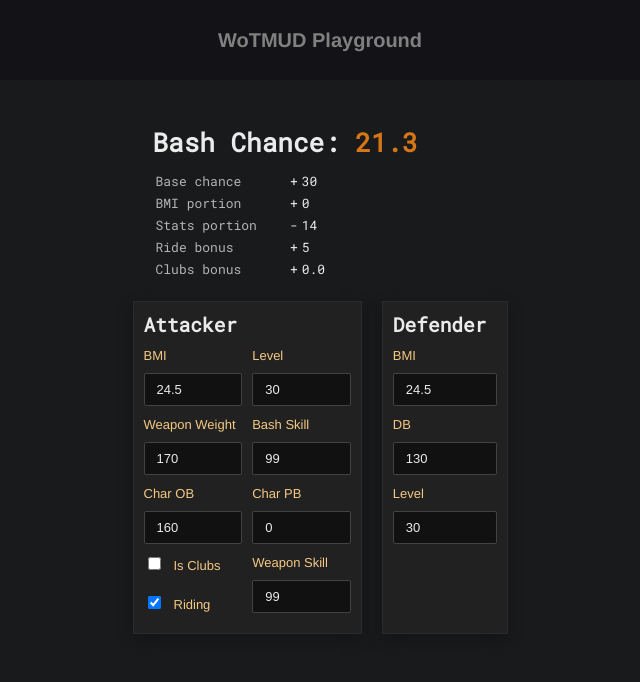
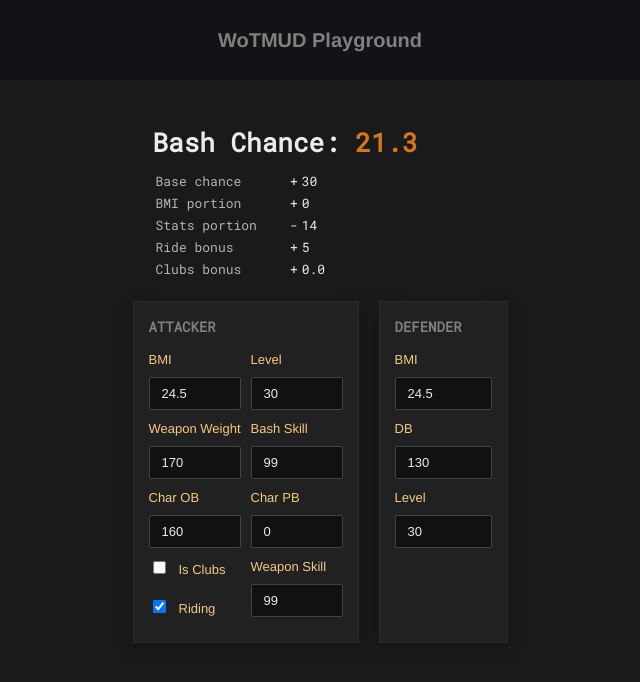
Before and after one commit to teebes/wotc, a Vue app: page / in a window 1280 px wide. Shown: the top 682 px of the page, without its empty margins (320-960 px from the left). Built offline with nearby package versions, Linux system fonts and the light colour scheme.

Commit message:
Styling tweaks

```diff
--- a/src/views/Playground.vue
+++ b/src/views/Playground.vue
@@ -48,7 +48,7 @@
     <div class="participants">
       <div class="attacker-info panel">
         <form @submit.prevent="submit" autocomplete="off">
-          <h2>Attacker</h2>
+          <h2>ATTACKER</h2>
 
           <div class="pair">
             <div class="form-group">
@@ -108,7 +108,7 @@
       </div>
 
       <div class="defender-info panel">
-        <h2>Defender</h2>
+        <h2>DEFENDER</h2>
 
         <div class="form-group">
           <label for="field-defender_bmi">BMI</label>
@@ -271,7 +271,10 @@ export default class Playground extends Vue {
     .defender-info {
       flex-grow: 1;
       h2 {
-        margin-bottom: 10px;
+        margin-bottom: 15px;
+        color: $color-text-hex-50;
+        font-weight: 700;
+        font-size: 14px;
       }
     }
 
@@ -309,7 +312,7 @@ export default class Playground extends Vue {
       box-shadow: 0 5px 15px rgba(0, 0, 0, 0.25);
       background: $color-background-light;
       border: 1px solid $color-background-light-border;
-      padding: 10px;
+      padding: 15px;
     }
   }
 }
```
